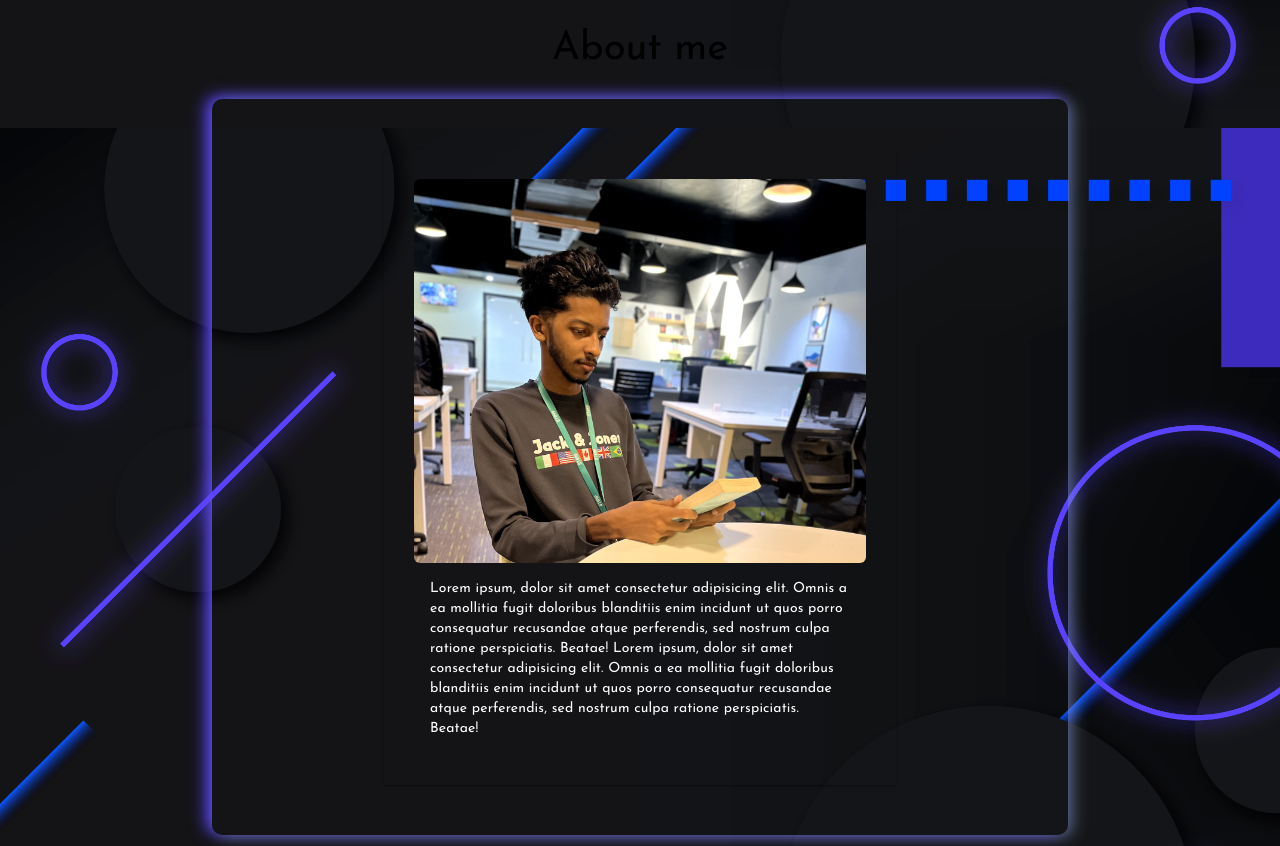
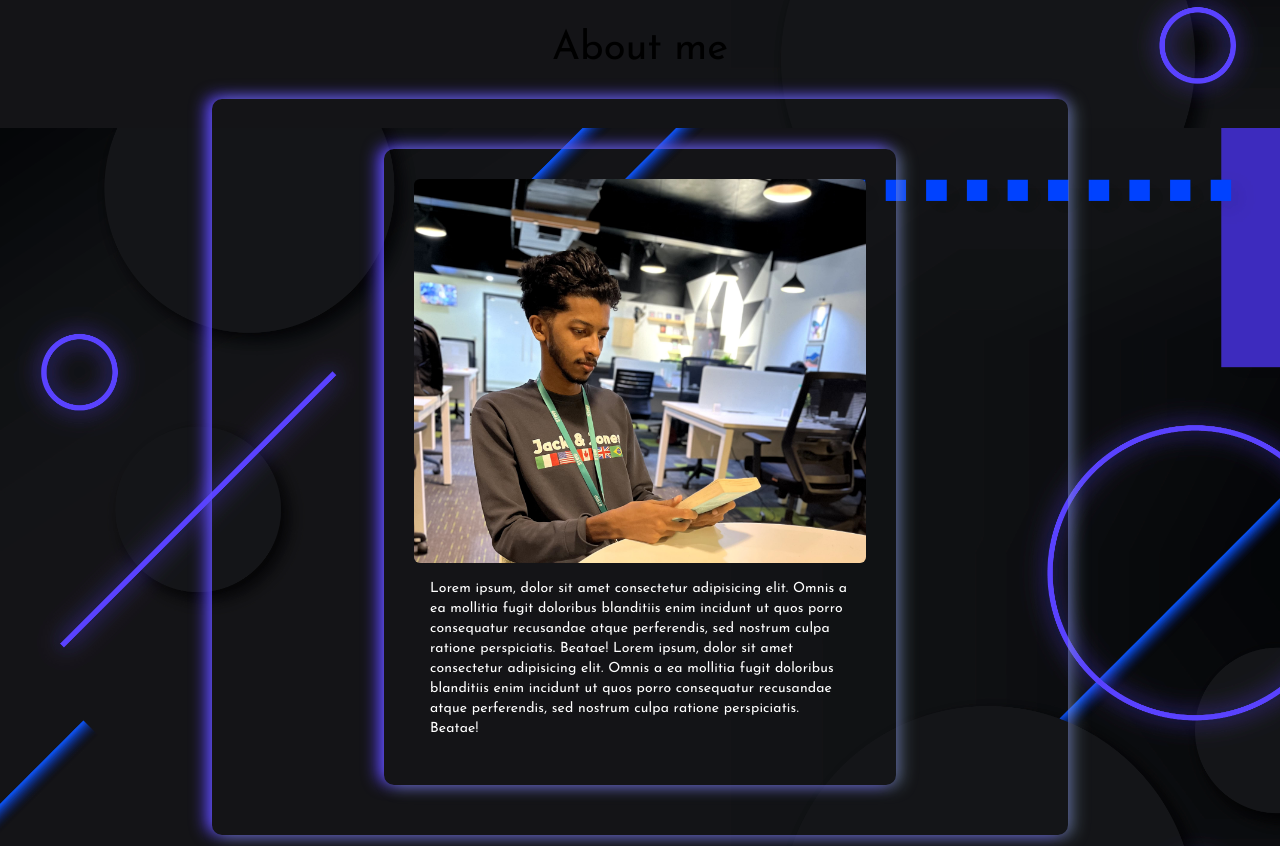
Before and after one commit to shameem-0077/portfolio-website-nextjs, a Next.js app: page / in a window 1280 px wide. Shown: the part 3284-4130 px from the top of the page. Built offline with nearby package versions, Linux system fonts and the light colour scheme.

Commit message:
change: change in css
Changes to be committed:
	modified:   src/app/layout.js
	modified:   tailwind.config.js

```diff
--- a/src/app/layout.js
+++ b/src/app/layout.js
@@ -1,7 +1,7 @@
 import { Inter } from 'next/font/google'
 import localFont from '@next/font/local'
 import './globals.css'
-
+import { StyledEngineProvider } from '@mui/material'
 const JosefinSans = localFont({
   src: [
     {
@@ -22,7 +22,11 @@
 export default function RootLayout({ children }) {
   return (
     <html lang="en" className={`${JosefinSans.variable} font-sans`}>
-      <body id='root' className={inter.className}>{children}</body>
+      <body className={inter.className}>
+        <StyledEngineProvider injectFirst>
+          {children}
+        </StyledEngineProvider>
+      </body>
     </html>
   )
 }
--- a/tailwind.config.js
+++ b/tailwind.config.js
@@ -5,7 +5,6 @@
     './src/components/**/*.{js,ts,jsx,tsx,mdx}',
     './src/app/**/*.{js,ts,jsx,tsx,mdx}',
   ],
-  important: '#root',
   theme: {
     extend: {
       backgroundImage: {
```
